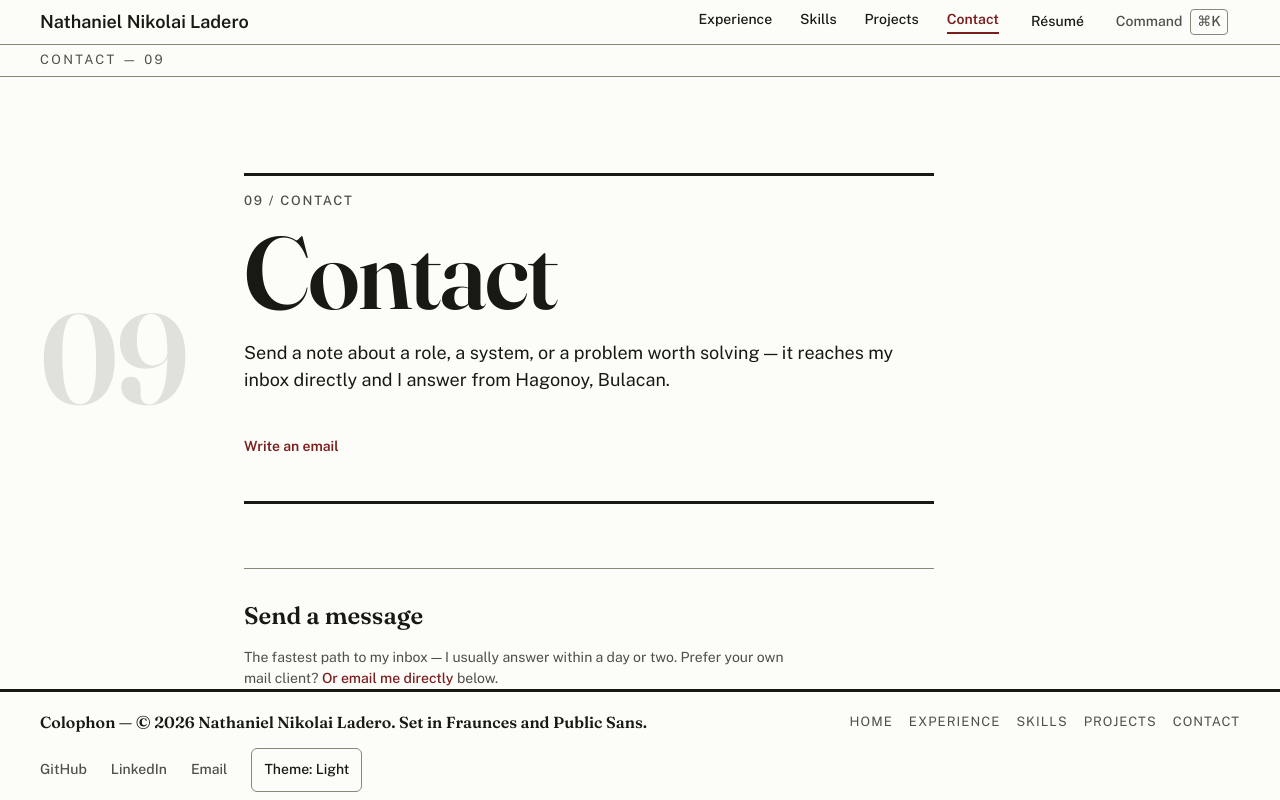
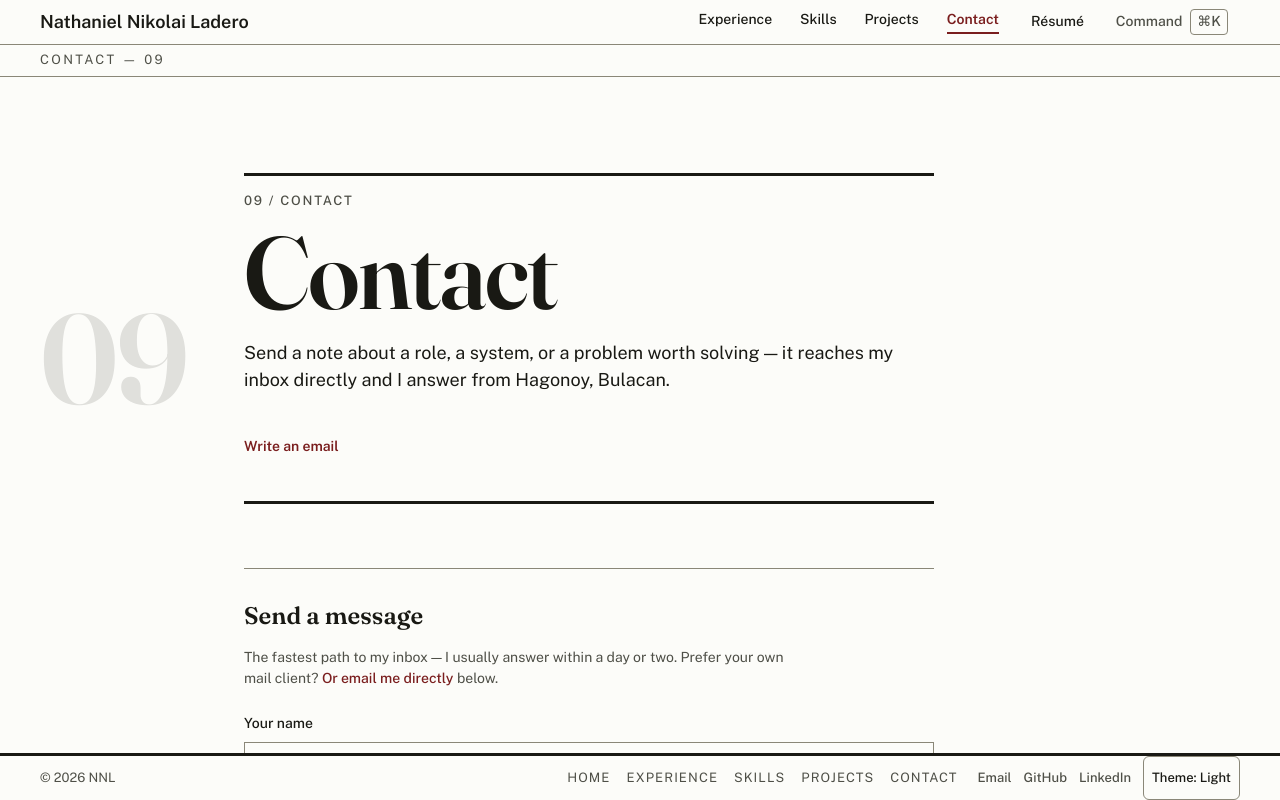
Before and after one commit to nathwn12/nathwn12.github.io, a React (Vite) app: page /contact in a window 1280 px wide. Built offline with nearby package versions, Linux system fonts and the light colour scheme.

Commit message:
polish(chrome): compact footer and square focus states

```diff
--- a/src/components/Contact.tsx
+++ b/src/components/Contact.tsx
@@ -53,11 +53,11 @@ const ACTION =
 /* The band's primary control wears the old send control's solid treatment:
    accent ground, primary weight, same 44px minimum target. */
 const PRIMARY_BUTTON =
-  "inline-flex min-h-11 items-center rounded-none bg-accent px-6 py-3 text-label font-semibold text-bg transition-colors duration-submit";
+  "inline-flex min-h-11 items-center rounded-none bg-accent px-6 py-3 text-label font-semibold text-bg transition-colors duration-submit focus:rounded-none focus-visible:rounded-none active:rounded-none";
 /* Secondary controls are bordered chips: quieter than the primary, still
    full 44px targets with visible text labels. */
 const SECONDARY_BUTTON =
-  "inline-flex min-h-11 items-center rounded-none border border-border px-6 py-3 text-label font-semibold text-text transition-colors duration-submit hover:border-border-accent";
+  "inline-flex min-h-11 items-center rounded-none border border-border px-6 py-3 text-label font-semibold text-text transition-colors duration-submit hover:border-border-accent focus:rounded-none focus-visible:rounded-none active:rounded-none";
 
 const MAIL_SUBJECT = "Portfolio enquiry";
 const MAIL_BODY = `Hi Nathaniel,
@@ -81,7 +81,7 @@ const KICKER = "09 / Contact";
 /* Relay-form field chrome: quiet bordered controls on the page ground. */
 const FIELD_LABEL = "block text-label font-medium text-text";
 const FIELD_CONTROL =
-  "mt-2 w-full rounded-none border border-border bg-bg px-4 py-3 text-body text-text transition-colors duration-field focus-visible:border-border-accent focus-visible:outline-2 focus-visible:outline-offset-2 focus-visible:outline-accent-text";
+  "mt-2 w-full rounded-none border border-border bg-bg px-4 py-3 text-body text-text transition-colors duration-field focus:rounded-none focus-visible:rounded-none active:rounded-none focus-visible:border-border-accent focus-visible:outline-2 focus-visible:outline-offset-2 focus-visible:outline-accent-text";
 const FIELD_INPUT = `${FIELD_CONTROL} min-h-11`;
 const FIELD_ERROR_TEXT = "mt-2 min-h-[2.75rem] text-detail font-medium text-text";
 const FIELD_WRAP = "mb-6";
@@ -298,7 +298,7 @@ function ContactForm() {
         <button
           type="submit"
           disabled={submitting}
-          className="inline-flex min-h-11 items-center rounded-none bg-accent px-6 py-3 text-label font-semibold text-bg transition-colors duration-submit disabled:cursor-not-allowed disabled:opacity-60"
+          className="inline-flex min-h-11 items-center rounded-none bg-accent px-6 py-3 text-label font-semibold text-bg transition-colors duration-submit focus:rounded-none focus-visible:rounded-none active:rounded-none disabled:cursor-not-allowed disabled:opacity-60"
         >
           {submitting ? "Sending…" : "Send the message"}
         </button>
--- a/src/components/Footer.tsx
+++ b/src/components/Footer.tsx
@@ -5,21 +5,20 @@ import { navName } from "../lib/navNames";
 import { cycleTheme, useTheme } from "../lib/theme";
 
 /**
- * Footer — the printed colophon, in normal flow after the page scroller.
+ * Footer — the persistent one-row chrome bar, in normal flow after the page
+ * scroller.
  *
- * Static (never fixed): it sits below the scroller in the app's flex column
- * so it can never cover content. Two exclusive rows share one container:
- * the `md+` row (full colophon, route list, contact/appearance controls)
- * and the `<md` compact bar (`© YEAR NNL` plus the four controls). Both
- * rows wrap (`flex-wrap`, no `overflow-x-auto`, no container-level
- * `whitespace-nowrap`), so the inner row can never scroll horizontally or
- * clip — `scrollWidth === clientWidth` at every width.
+ * One row at every width (`h-11` + the 3px top rule ≈ 47px, `whitespace-nowrap`,
+ * no `flex-wrap`, `overflow-hidden` so the bar can never scroll horizontally):
+ * `© YEAR NNL` on the left, route links (hidden below `md`) plus
+ * Email/GitHub/LinkedIn/Theme on the right. The long colophon sentence lives
+ * in the end-of-page `PageFoot`, not here.
  */
 
 const YEAR = new Date().getFullYear();
 
 const linkClass =
-  "flex min-h-11 items-center rounded-xs text-detail font-medium text-text-muted transition-colors duration-link hover:text-text hover:underline";
+  "flex min-h-11 items-center rounded-xs text-micro font-medium text-text-muted transition-colors duration-link hover:text-text hover:underline";
 
 export function Footer() {
   const [themePreference] = useTheme();
@@ -57,7 +56,7 @@ export function Footer() {
       onClick={cycleThemeHandler}
       title="Switch the color scheme: light or dark (F2)"
       aria-label={`Color scheme: ${themePreference}. Activate to switch to the other scheme (F2).`}
-      className="flex min-h-11 items-center rounded-sm border border-border px-3 text-detail font-medium text-text transition-colors duration-field hover:border-border-accent hover:text-accent-text"
+      className="flex min-h-11 shrink-0 items-center rounded-sm border border-border px-2 text-micro font-medium text-text transition-colors duration-field hover:border-border-accent hover:text-accent-text"
     >
       Theme: {themeLabel}
     </button>
@@ -67,60 +66,29 @@ export function Footer() {
     <footer className="relative z-40 shrink-0 border-t-[3px] border-text bg-bg pb-[env(safe-area-inset-bottom)]">
       <div className="px-6 lg:px-10">
         <div className="mx-auto w-full max-w-[80rem]">
-          <div className="hidden min-h-12 w-full flex-wrap items-center justify-between gap-x-8 gap-y-1 py-2 md:flex">
-            <p className="flex items-center py-2 font-display text-body font-semibold text-text">
-              Colophon — © {YEAR} Nathaniel Nikolai Ladero. Set in Fraunces
-              and Public Sans.
-            </p>
-
+          <div className="flex h-11 w-full items-center justify-between gap-x-3 overflow-hidden whitespace-nowrap">
+            <span className="shrink-0 text-micro text-text-muted">
+              © {YEAR} NNL
+            </span>
+            <div className="flex min-w-0 items-center gap-x-5">
               <nav
                 aria-label="Sections"
-              className="flex flex-wrap items-center gap-x-4 gap-y-1"
+                className="hidden items-center gap-x-4 md:flex"
               >
                 {ROUTES.map((item) => (
                   <button
                     key={item.path}
                     type="button"
                     onClick={() => navigate(item.path)}
-                  className="flex min-h-11 items-center rounded-xs font-mono text-micro uppercase tracking-[0.08em] text-text-muted transition-colors duration-nav hover:text-accent-text hover:underline"
+                    className="flex min-h-11 shrink-0 items-center rounded-xs font-mono text-micro uppercase tracking-[0.08em] text-text-muted transition-colors duration-nav hover:text-accent-text hover:underline"
                   >
                     {navName(item.id, item.label)}
                   </button>
                 ))}
               </nav>
-
               <nav
                 aria-label="Contact and appearance"
-              className="flex flex-wrap items-center gap-x-6 gap-y-1"
-            >
-              <a
-                href="https://github.com/nathwn12"
-                target="_blank"
-                rel="noopener noreferrer"
-                className={linkClass}
-              >
-                GitHub
-              </a>
-              <a
-                href="https://www.linkedin.com/in/nathaniel-nikolai-l-184181261/"
-                target="_blank"
-                rel="noopener noreferrer"
-                className={linkClass}
-              >
-                LinkedIn
-              </a>
-              <a href={`mailto:${CONTACT_EMAIL}`} className={linkClass}>
-                Email
-              </a>
-              {themeButton}
-            </nav>
-          </div>
-
-          <div className="flex min-h-12 w-full flex-wrap items-center justify-between gap-x-4 gap-y-1 py-2 md:hidden">
-            <span className="text-micro text-text-muted">© {YEAR} NNL</span>
-            <nav
-              aria-label="Contact and appearance"
-              className="flex flex-wrap items-center gap-x-4 gap-y-1"
+                className="flex shrink-0 items-center gap-x-3"
               >
                 <a href={`mailto:${CONTACT_EMAIL}`} className={linkClass}>
                   Email
@@ -146,6 +114,7 @@ export function Footer() {
             </div>
           </div>
         </div>
+      </div>
     </footer>
   );
 }
--- a/src/components/PageFoot.tsx
+++ b/src/components/PageFoot.tsx
@@ -28,6 +28,8 @@ interface PageFootProps {
   accentResume?: boolean;
 }
 
+const YEAR = new Date().getFullYear();
+
 const directionControl =
   "flex min-h-11 items-center rounded-xs text-label font-medium text-text transition-colors duration-nav hover:underline";
 
@@ -40,7 +42,8 @@ export function PageFoot({ accentResume = false }: PageFootProps) {
   const next = routeAtOffset(route.path, 1);
 
   return (
-    <div className="mt-section flex flex-wrap items-center justify-between gap-x-6 gap-y-2 border-t border-border pt-block">
+    <div className="mt-section border-t border-border pt-block">
+      <div className="flex flex-wrap items-center justify-between gap-x-6 gap-y-2">
       <a
         href={RESUME_PATH}
         download="Nathaniel-Nikolai-Ladero-Resume.pdf"
@@ -80,6 +83,19 @@ export function PageFoot({ accentResume = false }: PageFootProps) {
           </button>
         )}
       </nav>
+      </div>
+      <p className="mt-4 text-micro text-text-muted">
+        Colophon — © {YEAR} Nathaniel Nikolai Ladero. Set in Fraunces and
+        Public Sans.{" "}
+        <a
+          href="https://github.com/nathwn12/nathwn12.github.io"
+          target="_blank"
+          rel="noopener noreferrer"
+          className="text-text-muted underline hover:text-text"
+        >
+          Source on GitHub.
+        </a>
+      </p>
     </div>
   );
 }
```
Lines whose indentation alone changed are shown as unchanged.
